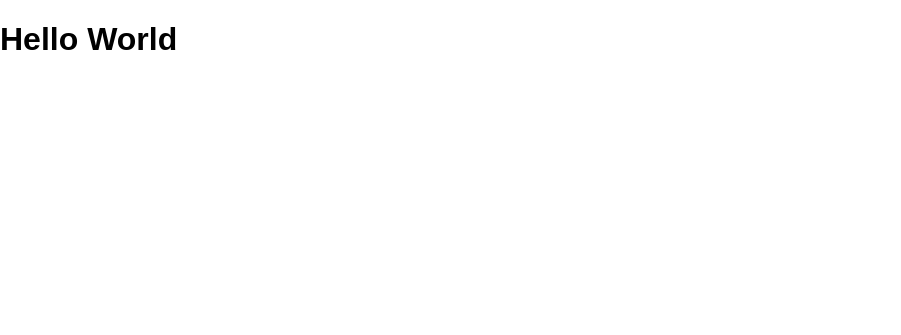
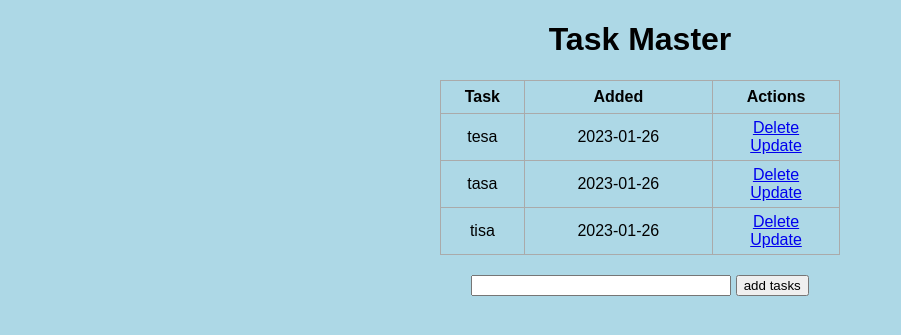
Before and after one commit to yudisyudis/pythonFlask_project, a Flask app: page / in a window 1280 px wide. Shown: the top 335 px of the page, without its empty margins (0-901 px from the left). Run offline with Flask 2, Linux system fonts and the light colour scheme; data comes from the database, SQL or seed files in the repository; both versions use the stored data as it was after the commit.

Commit message:
Update final

```diff
--- a/app.py
+++ b/app.py
@@ -1,11 +1,17 @@
-from flask import Flask, render_template, url_for
+# Import modul-modul yang diperlukan:
+# Flask sebagai framework, render_template untuk templarting, request dan redirect untuk request yang dilakukan
+# SQL untuk database
+
+from flask import Flask, render_template, url_for, request, redirect
 from flask_sqlalchemy import SQLAlchemy
 from datetime import datetime
 
+# deklarasi framework dan database
 app = Flask(__name__)
 app.config['SQLALCHEMY_DATABASE_URI'] = 'sqlite:///test.db'
 db = SQLAlchemy(app)
 
+# deklarasi model database sebagai Objek
 class Todo(db.Model):
     id = db.Column(db.Integer, primary_key=True)
     content = db.Column(db.String(200), nullable=False)
@@ -14,9 +20,49 @@ class Todo(db.Model):
     def __repr__(self):
         return '<Task %r>' % self.id
 
-@app.route('/')
+# deklarasi route
+@app.route('/', methods=['POST', 'GET'])
 def index():
-    return render_template('index.html')
+    if request.method == 'POST':
+        konten = request.form['content']
+        input_task = Todo(content = konten)
+
+        try:
+            db.session.add(input_task)
+            db.session.commit()
+            return redirect('/')
+        except:
+            return 'Ada masalah'
+    else:
+        show_task = Todo.query.order_by(Todo.date_created).all()
+        return render_template('index.html', tasks = show_task)
+
+@app.route('/delete/<int:id>')
+def delete(id):
+    menghapus = Todo.query.get_or_404(id)
+
+    try:
+        db.session.delete(menghapus)
+        db.session.commit()
+        return redirect('/')
+    except:
+        return 'Ada Masalah'
+
+@app.route('/update/<int:id>', methods=['GET', 'POST'])
+def update(id):
+    task = Todo.query.get_or_404(id)
+
+    if request.method == 'POST':
+        task.content = request.form['content']
+
+        try:
+            db.session.commit()
+            return redirect('/')
+        except:
+            return 'ada masalah'
+    else:
+        return render_template('update.html', task=task)
+    return 'tes'
 
 if __name__ == "__main__":
     app.run(debug=True)
--- a/static/css/main.css
+++ b/static/css/main.css
@@ -1,4 +1,36 @@
-body{
+body, html{
     margin: 0;
     font-family: sans-serif;
+    background-color: lightblue;
 }
+
+.content{
+    margin: 0 auto;
+    width: 400px;
+}
+
+table, td, th{
+    border: 1px solid #aaa;
+}
+
+table{
+    border-collapse: collapse;
+    width: 100%;
+}
+
+th{
+    height: 30px;
+}
+
+td{
+    text-align: center;
+    padding: 5px;
+}
+
+.form{
+    margin-top: 50px;
+}
+
+#content{
+    width: 70%;
+}
--- a/templates/base.html
+++ b/templates/base.html
@@ -1,3 +1,5 @@
+<!--Ini merupakan template utama web-->
+
 <!DOCTYPE html>
 <html lang="en">
 <head>
--- a/templates/index.html
+++ b/templates/index.html
@@ -5,5 +5,35 @@
 {% endblock %}
 
 {% block body %}
-<h1>Hello World</h1>
+
+<div class="content">
+    <h1 style="text-align: center">Task Master</h1>
+    {% if tasks|length < 1 %}
+    <h4 style="text-align: center">Tidak ada tugas. Silahkan tambahkan!</h4>
+    {% else %}
+    <table>
+        <tr>
+            <th>Task</th>
+            <th>Added</th>
+            <th>Actions</th>
+        </tr>
+        {% for task in tasks %}
+            <tr>
+                <td>{{ task.content }}</td>
+                <td>{{ task.date_created.date() }}</td>
+                <td>
+                    <a href="/delete/{{task.id}}">Delete</a>
+                    <br>
+                    <a href="/update/{{task.id}}">Update</a>
+                </td>
+            </tr>
+        {% endfor %}
+
+    </table>
+    {% endif %}
+    <form style="margin: 20px; text-align: center" action="/ " method="post">
+        <input type="text" name="content" id="content">
+        <input type="submit" value="add tasks">
+    </form>
+</div>
 {% endblock %}
```
Also changed, not shown: templates/update.html (added, +19 -0 lines), test.db.
